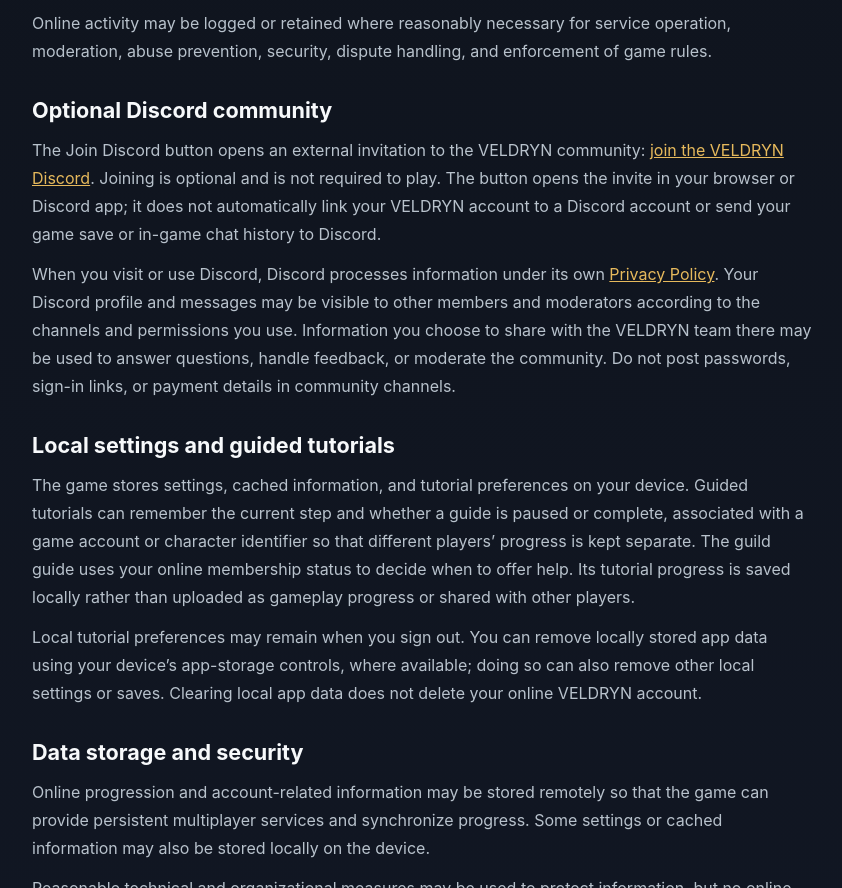
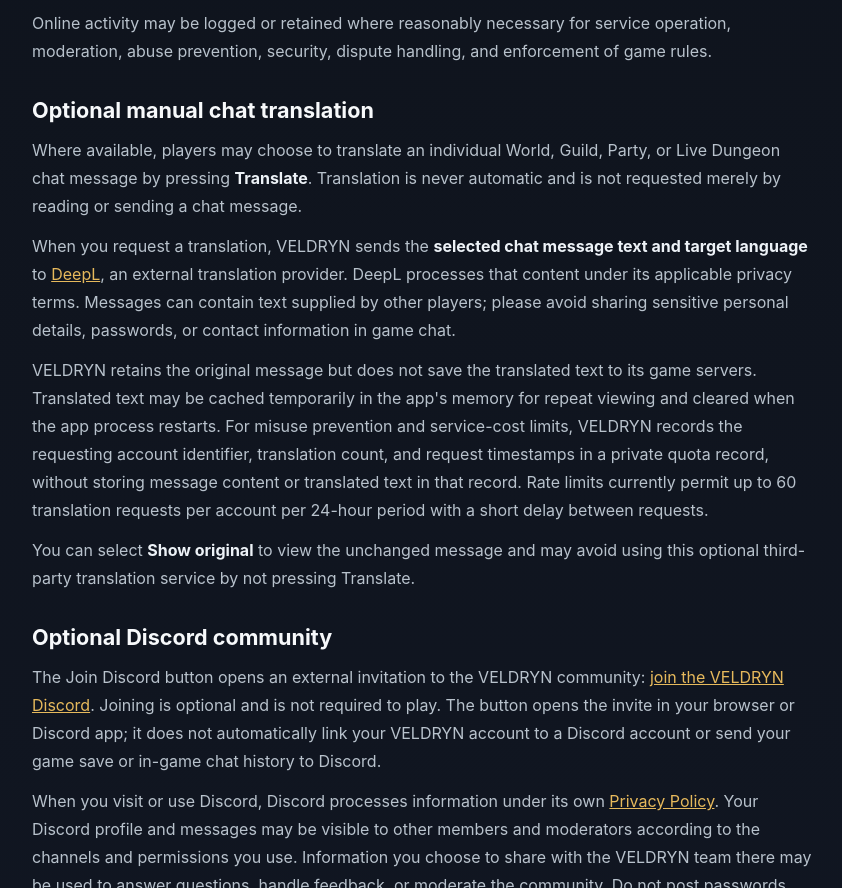
Before and after one commit to elroynbenjamins/elroynbenjamins.github.io, a plain HTML site: page veldryn/privacy/index.html in a window 1280 px wide. Shown: the part 1883-2771 px from the top of the page, without its empty margins (218-1060 px from the left). Drawn offline with Linux system fonts and the light colour scheme.

Commit message:
docs(veldryn): publish manual chat translation privacy disclosure

```diff
--- a/veldryn/privacy/index.html
+++ b/veldryn/privacy/index.html
@@ -63,7 +63,7 @@ a:hover{text-decoration:underline}
     <a class="back" href="/">← Back to home</a>
     <h1>Privacy Policy — VELDRYN</h1>
     <p><a href="/terms/#veldryn">Terms of Service for this app →</a></p>
-    <p><strong>Last updated:</strong> October 3, 2026</p>
+    <p><strong>Last updated:</strong> November 16, 2026</p>
     <p><strong>Want to remove your account?</strong> Use the <a class="back" href="/veldryn/account-deletion/">VELDRYN account and data deletion request page</a>.</p>
 
 <p>This Privacy Policy explains how VELDRYN handles information when you use the game.</p>
@@ -87,6 +87,12 @@ a:hover{text-decoration:underline}
 <h2>Online multiplayer and social features</h2>
 <p>VELDRYN may process gameplay and social information required for multiplayer features such as co-op play, guilds, rankings, player profiles, and chat. Information that you choose to share through public or group features may be visible to other players. This can include character or display names, guild tags, profile cosmetics, and selected name-color or gradient styles.</p>
 <p>Online activity may be logged or retained where reasonably necessary for service operation, moderation, abuse prevention, security, dispute handling, and enforcement of game rules.</p>
+
+<h2>Optional manual chat translation</h2>
+<p>Where available, players may choose to translate an individual World, Guild, Party, or Live Dungeon chat message by pressing <strong>Translate</strong>. Translation is never automatic and is not requested merely by reading or sending a chat message.</p>
+<p>When you request a translation, VELDRYN sends the <strong>selected chat message text and target language</strong> to <a href="https://www.deepl.com/privacy" rel="noopener noreferrer" target="_blank">DeepL</a>, an external translation provider. DeepL processes that content under its applicable privacy terms. Messages can contain text supplied by other players; please avoid sharing sensitive personal details, passwords, or contact information in game chat.</p>
+<p>VELDRYN retains the original message but does not save the translated text to its game servers. Translated text may be cached temporarily in the app's memory for repeat viewing and cleared when the app process restarts. For misuse prevention and service-cost limits, VELDRYN records the requesting account identifier, translation count, and request timestamps in a private quota record, without storing message content or translated text in that record. Rate limits currently permit up to 60 translation requests per account per 24-hour period with a short delay between requests.</p>
+<p>You can select <strong>Show original</strong> to view the unchanged message and may avoid using this optional third-party translation service by not pressing Translate.</p>
 
 <h2>Optional Discord community</h2>
 <p>The Join Discord button opens an external invitation to the VELDRYN community: <a href="https://discord.gg/qqxPQqhW6T">join the VELDRYN Discord</a>. Joining is optional and is not required to play. The button opens the invite in your browser or Discord app; it does not automatically link your VELDRYN account to a Discord account or send your game save or in-game chat history to Discord.</p>
```
